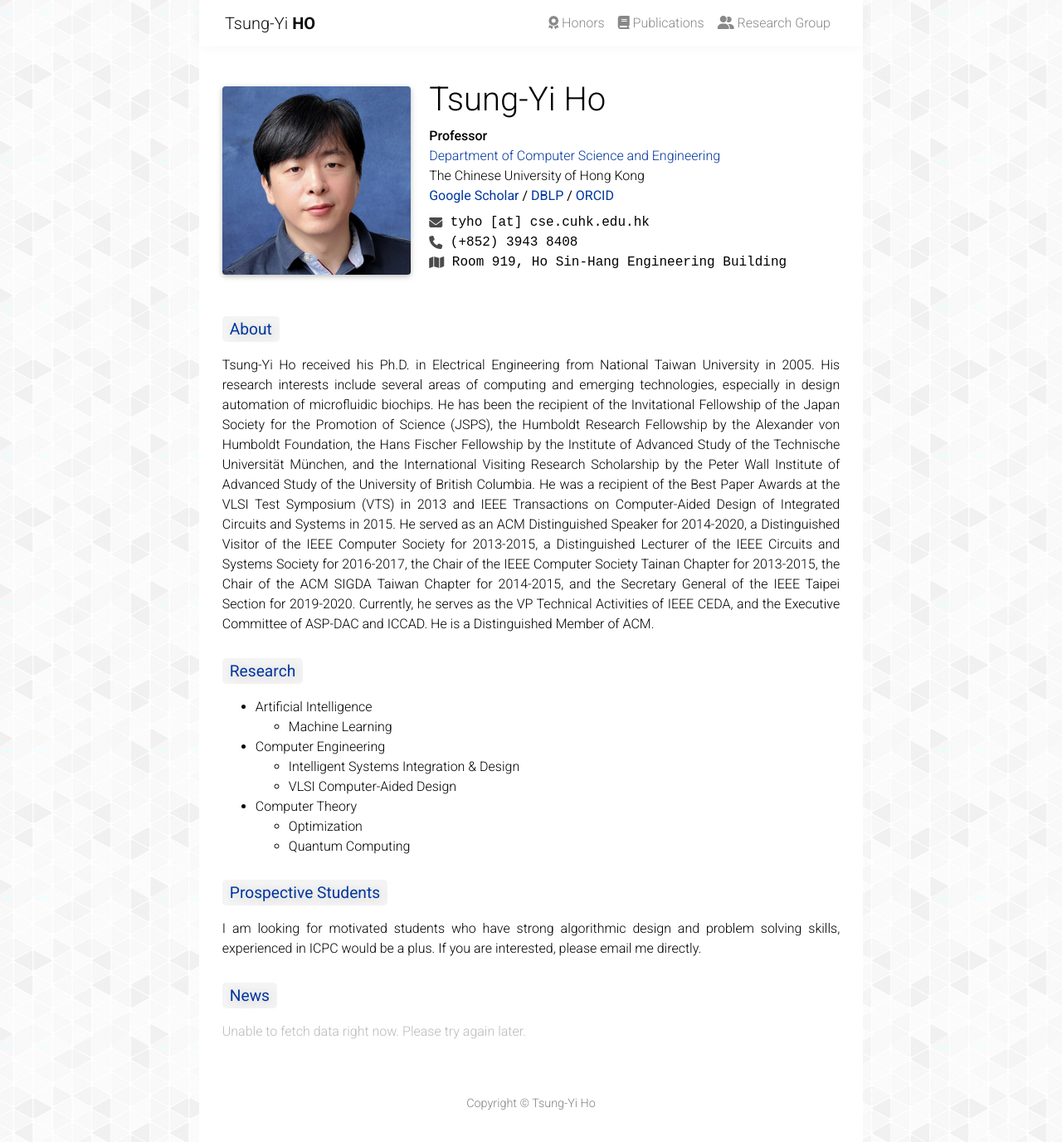
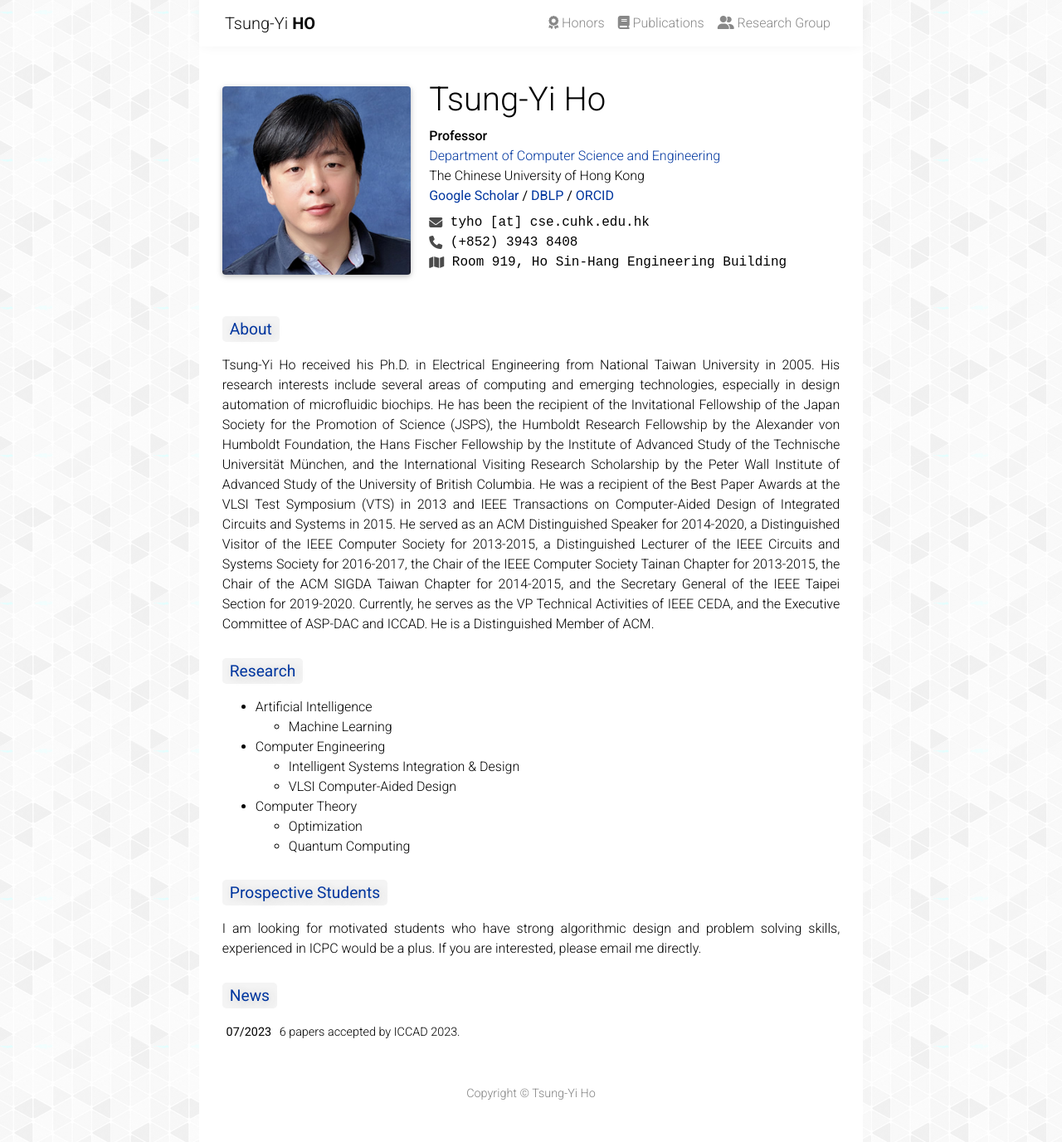
Before and after one commit to tsungyiho/tsungyiho.github.io, a Jekyll site: the page built from _pages/about.md, in a window 1280 px wide and 1389 px high. Shown: the top 1376 px of the window at 83% size. Built offline with Jekyll 4.4.1, drawn with Linux system fonts in a browser that asks for light colours; full-size pictures stand in for the smaller copies a plugin makes; comment, search, counter and statistics services are not loaded; a style sheet for code colours, icons or effects is not loaded; part of the change alters nothing that is shown.

```diff
--- a/_includes/news.html
+++ b/_includes/news.html
@@ -8,10 +8,14 @@
           </div>
 
           <script>
+          	function isEmptyOrSpaces(str){
+              return str === null || str.match(/^ *$/) !== null;
+            }
             function tsv2table(data){
 			  let rows = data.split("\n");
 			  for (let i = 0; i < rows.length; i++) {
-			    if (!rows[i].includes("\t")) throw new Error("Fetch Error.");
+			    if (isEmptyOrSpaces(rows[i])) continue;
+			    else if (!rows[i].includes("\t")) throw new Error("Fetch Error.");
 			    let cells = rows[i].split("\t");
 			    let row = table.insertRow();
 
```
Also changed, not shown: assets/recent_events.tsv (line endings or trailing spaces).
